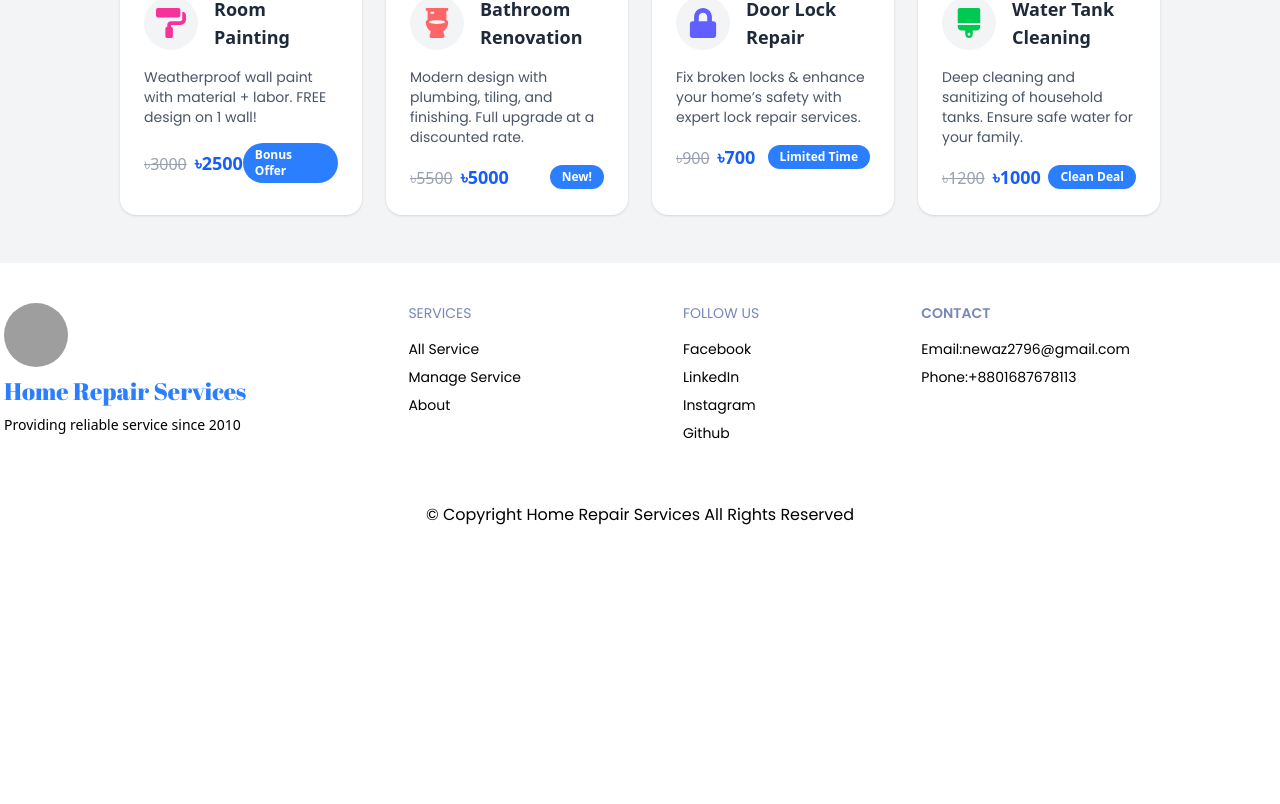
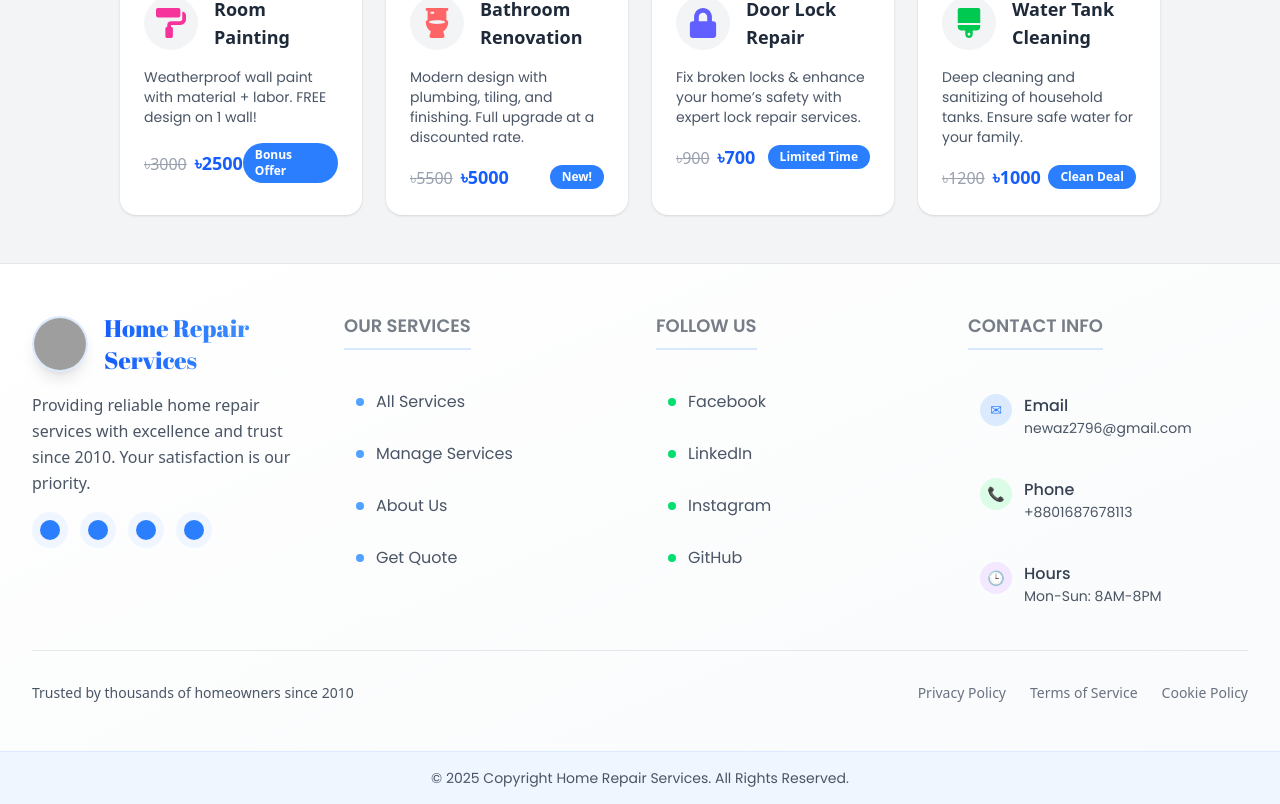
Before and after one commit to newaz2580/service-sharing-app-clients, a React (Vite) app: page / in a window 1280 px wide. Shown: the part 2426-3230 px from the top of the page. Before the commit the page ends 2973 px from the top, so only its background shows below. Built offline with nearby package versions, Linux system fonts and the light colour scheme; no server answers; grey boxes are pictures that could not be loaded.

Commit message:
improve footer design

```diff
--- a/src/Components/Footer/Footer.jsx
+++ b/src/Components/Footer/Footer.jsx
@@ -2,44 +2,176 @@ import React from "react";
 import AOS from "aos";
 import "aos/dist/aos.css";
 import { Link } from "react-router";
+
 const Footer = () => {
+  return (
+    <div className="bg-gradient-to-br from-white to-gray-50 dark:from-gray-800 dark:to-gray-900 border-t border-gray-200 dark:border-gray-700">
+      <footer className="max-w-7xl mx-auto py-12 px-5 md:px-10 lg:px-8">
+        {/* Main Footer Content */}
+        <div className="grid grid-cols-1 md:grid-cols-2 lg:grid-cols-4 gap-8 mb-8">
+          {/* Company Info */}
+          <div className="lg:col-span-1" data-aos="fade-up">
+            <div className="flex items-center mb-4">
+              <img
+                className="h-14 w-14 rounded-full shadow-lg border-2 border-blue-100 dark:border-blue-800"
+                src={`https://i.ibb.co/tPJs4Gv5/home-06.jpg`}
+                alt="Home Repair Services Logo"
+              />
+              <h2 className="ml-4 text-2xl bg-gradient-to-r from-blue-600 to-blue-400 bg-clip-text text-transparent font-bold abril-font">
+                Home Repair Services
+              </h2>
+            </div>
+            <p className="text-gray-600 dark:text-gray-300 mb-4 leading-relaxed" data-aos="fade-up" data-aos-delay="100">
+              Providing reliable home repair services with excellence and trust since 2010. Your satisfaction is our priority.
+            </p>
+            <div className="flex space-x-3">
+              {['Facebook', 'LinkedIn', 'Instagram', 'Github'].map((social, index) => (
+                <div
+                  key={social}
+                  data-aos="zoom-in"
+                  data-aos-delay={200 + (index * 100)}
+                  className="p-2 bg-blue-50 dark:bg-gray-700 rounded-full hover:bg-blue-100 dark:hover:bg-gray-600 transition-colors duration-300 cursor-pointer"
+                >
+                  <div className="w-5 h-5 bg-blue-500 rounded-full"></div>
+                </div>
+              ))}
+            </div>
+          </div>
 
-  return (
-    <div className="bg-white  dark:bg-gray-800  ">
-      <footer className="footer sm:footer-horizontal max-w-7xl mx-auto py-10 px-5 md:px-10 lg:px-1">
-        <aside>
-         <img className="h-16 w-16 rounded-full"src={`https://i.ibb.co/tPJs4Gv5/home-06.jpg`} alt="" />
-          <h2 className="text-2xl text-blue-500 font-extrabold abril-font" data-aos="fade-Left">Home Repair Services</h2>
-          <p data-aos="fade-left" className="text-black dark:text-white">
-            Providing reliable service since 2010
-          </p>
-        </aside>
-        <nav className="text-black dark:text-white font-poppins">
-          <h6 className="footer-title text-blue-900 font-poppins dark:text-blue-100">Services</h6>
-          <Link to='/allServices'>All Service</Link>
-          <Link to='/manageServices'>Manage Service</Link>
-          <Link to='/about'>About</Link>
+          {/* Services Links */}
+          <nav className="text-gray-600 dark:text-gray-300 font-poppins" data-aos="fade-up" data-aos-delay="200">
+            <h6 className="footer-title text-lg font-semibold text-gray-800 dark:text-white mb-4 pb-2 border-b-2 border-blue-200 dark:border-blue-700 inline-block">
+              Our Services
+            </h6>
+            <div className="space-y-3 mt-4">
+              {[
+                { to: '/allServices', label: 'All Services' },
+                { to: '/manageServices', label: 'Manage Services' },
+                { to: '/about', label: 'About Us' },
+                { to: '/contact', label: 'Get Quote' }
+              ].map((link, index) => (
+                <Link
+                  key={link.to}
+                  to={link.to}
+                  className="block py-2 px-3 rounded-lg hover:bg-blue-50 dark:hover:bg-gray-700 hover:text-blue-600 dark:hover:text-blue-300 transition-all duration-300 transform hover:translate-x-2 group"
+                  data-aos="fade-left"
+                  data-aos-delay={300 + (index * 100)}
+                >
+                  <span className="flex items-center">
+                    <span className="w-2 h-2 bg-blue-400 rounded-full mr-3 group-hover:bg-blue-600 transition-colors"></span>
+                    {link.label}
+                  </span>
+                </Link>
+              ))}
+            </div>
+          </nav>
 
+          {/* Follow Us */}
+          <nav className="text-gray-600 dark:text-gray-300 font-poppins" data-aos="fade-up" data-aos-delay="300">
+            <h6 className="footer-title text-lg font-semibold text-gray-800 dark:text-white mb-4 pb-2 border-b-2 border-blue-200 dark:border-blue-700 inline-block">
+              Follow Us
+            </h6>
+            <div className="space-y-3 mt-4">
+              {[
+                { href: 'https://web.facebook.com/shahnewaz.ahammed', label: 'Facebook' },
+                { href: 'https://www.linkedin.com/in/mohammad-shahnowaz/', label: 'LinkedIn' },
+                { href: 'https://www.instagram.com/blue_bird_himu/', label: 'Instagram' },
+                { href: 'https://github.com/newaz2580', label: 'GitHub' }
+              ].map((social, index) => (
+                <a
+                  key={social.label}
+                  href={social.href}
+                  target="_blank"
+                  rel="noopener noreferrer"
+                  className="flex items-center py-2 px-3 rounded-lg hover:bg-blue-50 dark:hover:bg-gray-700 hover:text-blue-600 dark:hover:text-blue-300 transition-all duration-300 group"
+                  data-aos="fade-left"
+                  data-aos-delay={400 + (index * 100)}
+                >
+                  <span className="w-2 h-2 bg-green-400 rounded-full mr-3 group-hover:bg-green-600 transition-colors"></span>
+                  {social.label}
+                </a>
+              ))}
+            </div>
+          </nav>
 
+          {/* Contact Info */}
+          <nav className="text-gray-600 dark:text-gray-300 font-poppins" data-aos="fade-up" data-aos-delay="400">
+            <h6 className="footer-title text-lg font-semibold text-gray-800 dark:text-white mb-4 pb-2 border-b-2 border-blue-200 dark:border-blue-700 inline-block">
+              Contact Info
+            </h6>
+            <div className="space-y-4 mt-4">
+              <div
+                className="flex items-start p-3 rounded-lg hover:bg-blue-50 dark:hover:bg-gray-700 transition-all duration-300 group"
+                data-aos="fade-up"
+                data-aos-delay="500"
+              >
+                <div className="w-8 h-8 bg-blue-100 dark:bg-blue-900 rounded-full flex items-center justify-center mr-3 group-hover:bg-blue-200 transition-colors">
+                  <span className="text-blue-500 text-sm">✉</span>
+                </div>
+                <div>
+                  <p className="font-medium text-gray-700 dark:text-gray-200">Email</p>
+                  <p className="text-sm">newaz2796@gmail.com</p>
+                </div>
+              </div>
+              <div
+                className="flex items-start p-3 rounded-lg hover:bg-blue-50 dark:hover:bg-gray-700 transition-all duration-300 group"
+                data-aos="fade-up"
+                data-aos-delay="600"
+              >
+                <div className="w-8 h-8 bg-green-100 dark:bg-green-900 rounded-full flex items-center justify-center mr-3 group-hover:bg-green-200 transition-colors">
+                  <span className="text-green-500 text-sm">📞</span>
+                </div>
+                <div>
+                  <p className="font-medium text-gray-700 dark:text-gray-200">Phone</p>
+                  <p className="text-sm">+8801687678113</p>
+                </div>
+              </div>
+              <div
+                className="flex items-start p-3 rounded-lg hover:bg-blue-50 dark:hover:bg-gray-700 transition-all duration-300 group"
+                data-aos="fade-up"
+                data-aos-delay="700"
+              >
+                <div className="w-8 h-8 bg-purple-100 dark:bg-purple-900 rounded-full flex items-center justify-center mr-3 group-hover:bg-purple-200 transition-colors">
+                  <span className="text-purple-500 text-sm">🕒</span>
+                </div>
+                <div>
+                  <p className="font-medium text-gray-700 dark:text-gray-200">Hours</p>
+                  <p className="text-sm">Mon-Sun: 8AM-8PM</p>
+                </div>
+              </div>
+            </div>
+          </nav>
+        </div>
 
-        </nav>
-        <nav className="text-black dark:text-white font-poppins">
-          <h6 className="footer-title font-poppins text-blue-900 dark:text-blue-100">Follow Us</h6>
-          <a href='https://web.facebook.com/shahnewaz.ahammed' target="_blank" className="link link-hover">Facebook</a>
-          <a href="https://www.linkedin.com/in/mohammad-shahnowaz/" target="_blank" className="link link-hover">LinkedIn</a>
-          <a href="https://www.instagram.com/blue_bird_himu/" className="link link-hover">Instagram</a>
-          <a href='https://github.com/newaz2580' target="_blank" className="link link-hover">Github</a>
-        </nav>
-        <nav className="text-black dark:text-white font-poppins">
-          <h6 className="footer-title text-blue-900 dark:text-blue-100">Contact</h6>
-          <a className="link link-hover">Email:newaz2796@gmail.com</a>
-          <a className="link link-hover">Phone:+8801687678113</a>
+        {/* Bottom Bar */}
+        <div className="border-t border-gray-200 dark:border-gray-700 pt-8">
+          <div className="flex flex-col md:flex-row justify-between items-center">
+            <p className="text-gray-600 dark:text-gray-300 text-sm mb-4 md:mb-0" data-aos="fade-right">
+              Trusted by thousands of homeowners since 2010
+            </p>
+            <div className="flex space-x-6" data-aos="fade-left">
+              <a href="#" className="text-gray-500 hover:text-blue-500 dark:text-gray-400 dark:hover:text-blue-300 transition-colors text-sm">
+                Privacy Policy
+              </a>
+              <a href="#" className="text-gray-500 hover:text-blue-500 dark:text-gray-400 dark:hover:text-blue-300 transition-colors text-sm">
+                Terms of Service
+              </a>
+              <a href="#" className="text-gray-500 hover:text-blue-500 dark:text-gray-400 dark:hover:text-blue-300 transition-colors text-sm">
+                Cookie Policy
+              </a>
+            </div>
+          </div>
+        </div>
+      </footer>
 
-        </nav>
-      </footer>
-      <h3 className="text-center py-5 text-black dark:text-white font-poppins">
-        © Copyright Home Repair Services All Rights Reserved
-      </h3>
+      {/* Copyright */}
+      <div className="bg-blue-50 dark:bg-gray-800 border-t border-blue-100 dark:border-gray-700">
+        <div className="max-w-7xl mx-auto py-4 px-5 md:px-10 lg:px-8">
+          <h3 className="text-center text-sm text-gray-600 dark:text-gray-300 font-poppins">
+            © {new Date().getFullYear()} Copyright Home Repair Services. All Rights Reserved.
+          </h3>
+        </div>
+      </div>
     </div>
   );
 };
```
